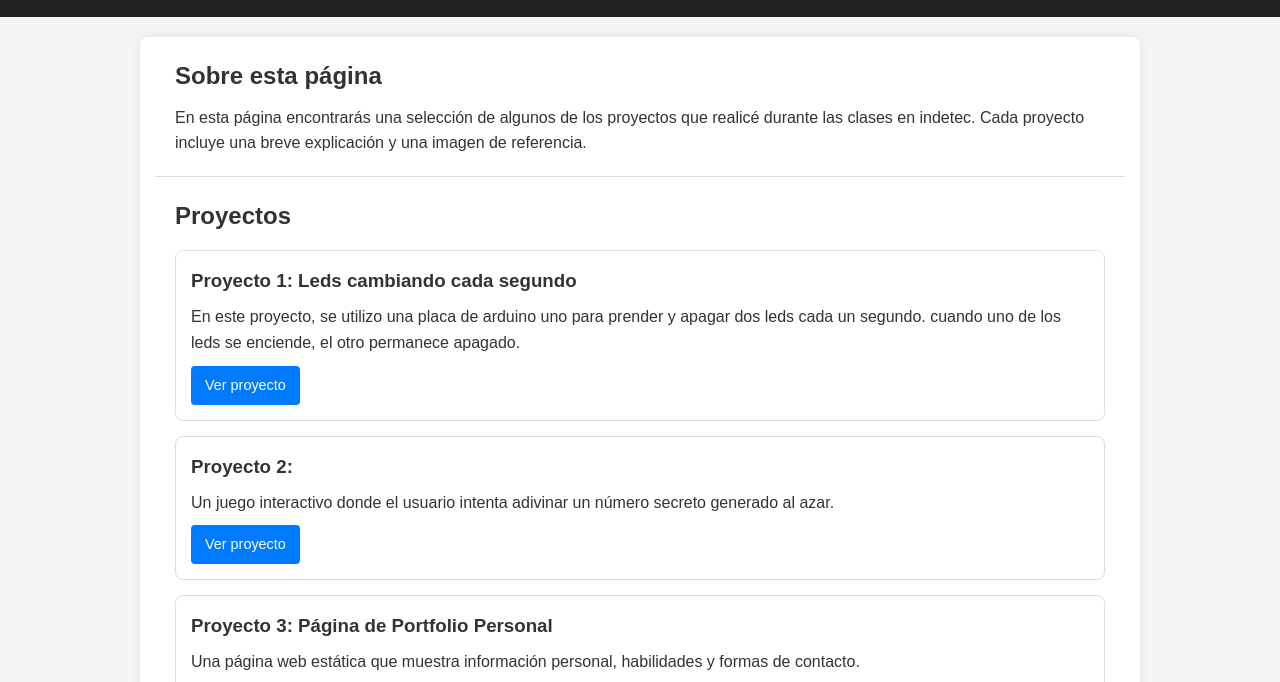
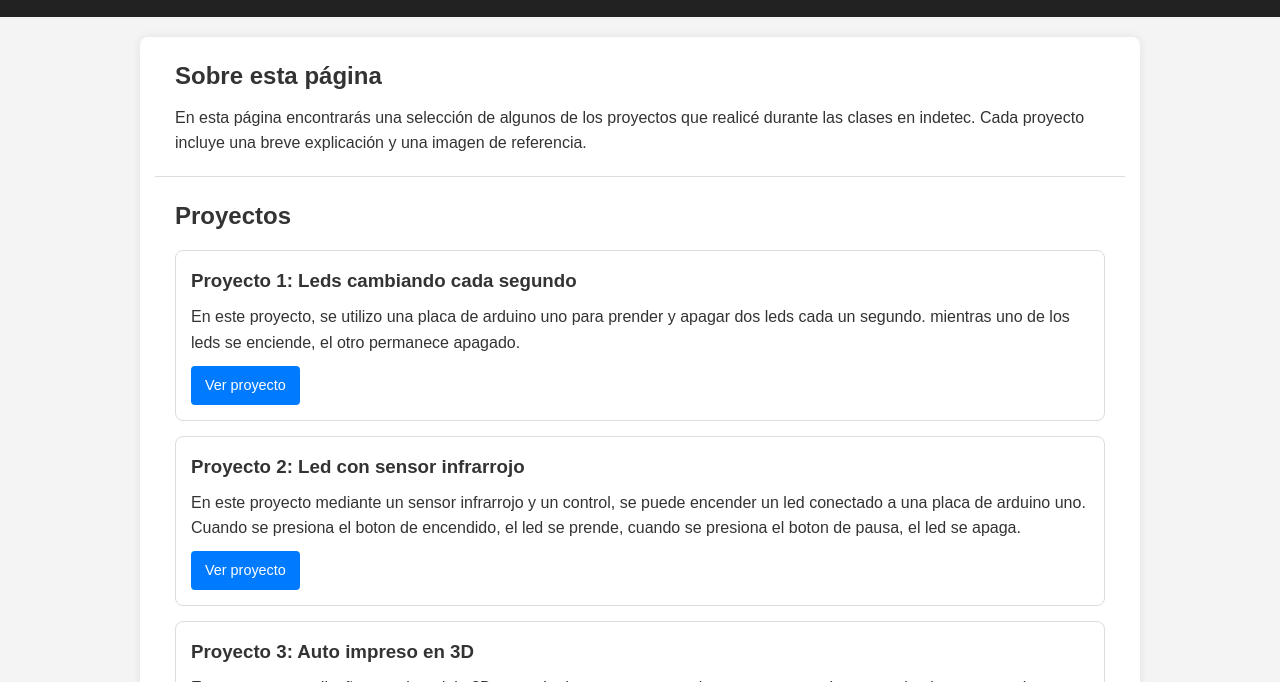
Before and after one commit to Francogamez001/misproyectosindetec, a plain HTML site: page index.html in a window 1280 px wide. Shown: the part 104-786 px from the top of the page. Drawn offline with Linux system fonts and the light colour scheme.

Commit message:
Update index.html

```diff
--- a/index.html
+++ b/index.html
@@ -27,26 +27,28 @@
             <article class="proyecto-card">
                 <h3>Proyecto 1: Leds cambiando cada segundo</h3>
                 <p>En este proyecto, se utilizo una placa de arduino uno para prender y apagar dos leds cada un segundo.
-                    cuando uno de los leds se enciende, el otro permanece apagado.</p>
+                    mientras uno de los leds se enciende, el otro permanece apagado.</p>
                 <a href="proyectos/proyecto1.html" class="btn">Ver proyecto</a>
             </article>
 
             <article class="proyecto-card">
-                <h3>Proyecto 2: </h3>
-                <p>Un juego interactivo donde el usuario intenta adivinar un número secreto generado al azar.</p>
+                <h3>Proyecto 2: Led con sensor infrarrojo</h3>
+                <p>En este proyecto mediante un sensor infrarrojo y un control, se puede encender un led conectado a una placa de arduino uno.
+                Cuando se presiona el boton de encendido, el led se prende, cuando se presiona el boton de pausa, el led se apaga.</p>
                 <a href="proyectos/proyecto2.html" class="btn">Ver proyecto</a>
             </article>
 
             <article class="proyecto-card">
-                <h3>Proyecto 3: Página de Portfolio Personal</h3>
-                <p>Una página web estática que muestra información personal, habilidades y formas de contacto.</p>
+                <h3>Proyecto 3: Auto impreso en 3D</h3>
+                <p>En este proyecto diseñamos el modelo 3D a escala de un soporte para los componentes de un auto hecho con una placa arduino uno,
+                    en donde se utilizan dos motores para poder girar las cuatro ruedas del auto,un puente H para conectar los motores a la placa..</p>
                 <a href="proyectos/proyecto3.html" class="btn">Ver proyecto</a>
             </article>
         </section>
     </main>
 
     <footer>
-        <p>&copy; 2025 - Tu Nombre</p>
+        <p>&copy; 2025 - Franco Gamez</p>
     </footer>
 </body>
 </html>
```
